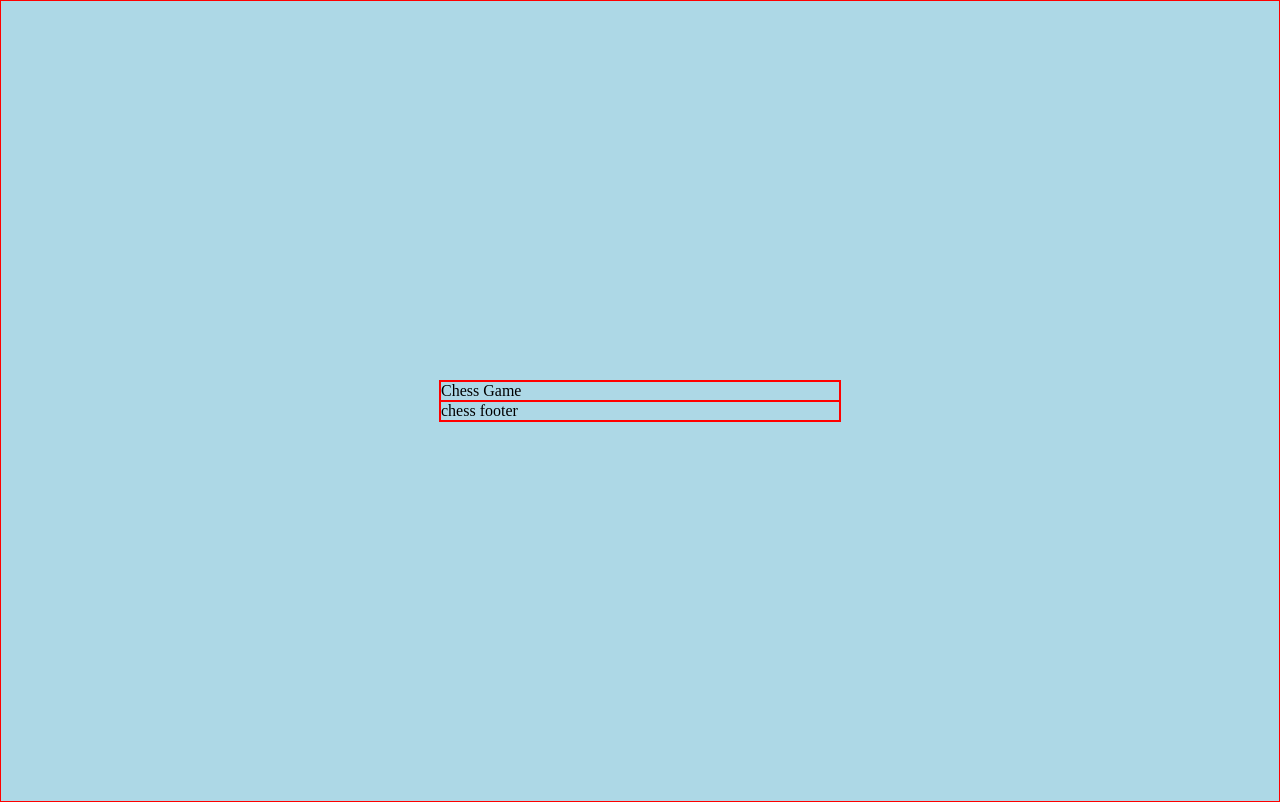
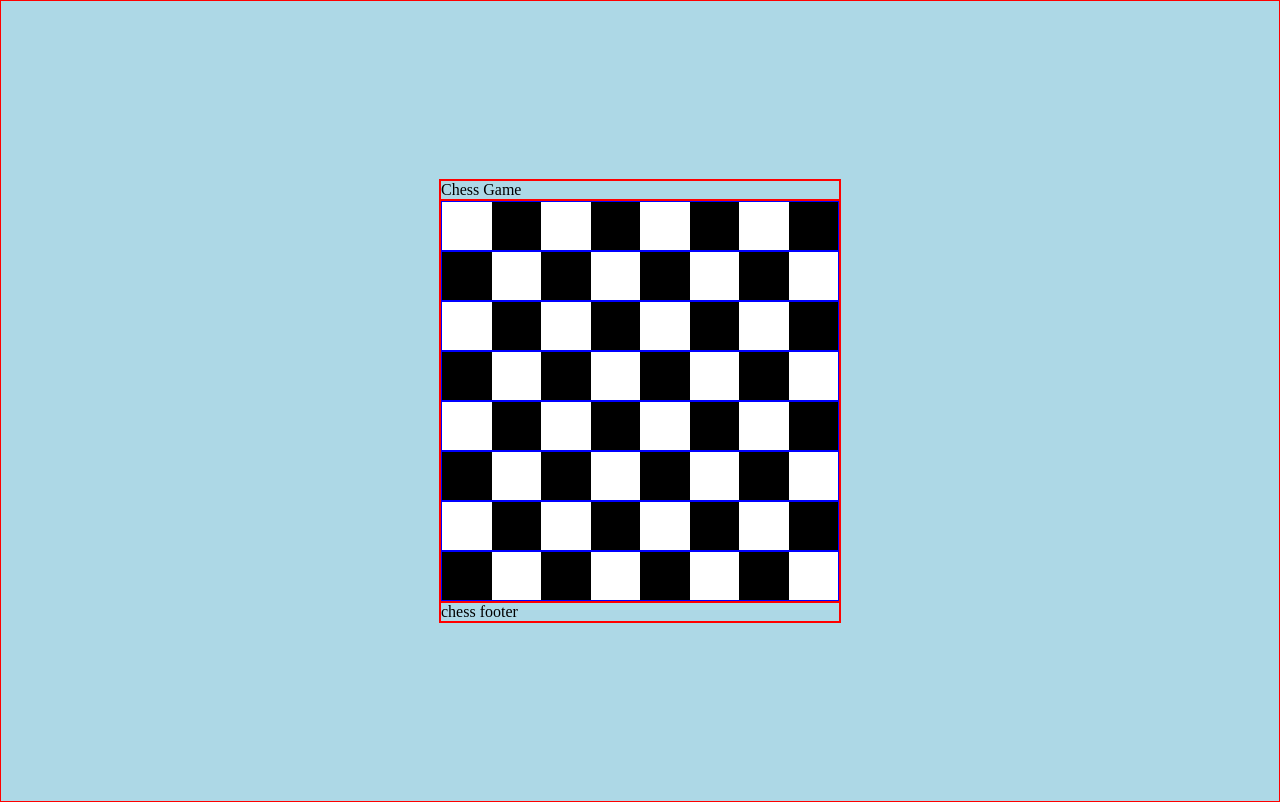
Before and after one commit to digitalmojo25/my-chess-game, a website built with webpack: page src/index.html in a window 1280 px wide. Built offline with nearby package versions, Linux system fonts and the light colour scheme.

Commit message:
created chess board

```diff
--- a/src/js/initBoard.js
+++ b/src/js/initBoard.js
@@ -1,9 +1,24 @@
-// initialize our chess board
 function initBoard () {
     console.log('initBoard');
+    const board = document.getElementById('chess-board');
 
-    for(let i = 0; i < 8; i++) {
+    for (let x = 0;x < 8;x++) {
         const row = document.createElement('div');
+        row.classList.add('row');
+        for (let y = 0;y < 8;y++) {
+            const space = document.createElement('div');
+            if (x % 2 === 0) {
+                y % 2 === 0 ?
+                space.classList.add('white-space') :
+                space.classList.add('black-space');
+            } else {
+                y % 2 === 0 ?
+                space.classList.add('black-space') :
+                space.classList.add('white-space');
+            }
+            row.appendChild(space);
+        }
+        board.appendChild(row);
     }
 
 }
--- a/src/sass/chessgame.scss
+++ b/src/sass/chessgame.scss
@@ -1,13 +1,8 @@
-html, body{
+html, body {
     height: 100%;
 }
 
 body {
-    // position: absolute;
-    // top: 0;
-    // right: 0;
-    // bottom: 0;
-    // left: 0;
     display: flex;
     justify-content: center;
     align-items: center;
@@ -16,7 +11,7 @@ body {
 }
 
 .chess-header {
- border: 1px solid red;
+    border: 1px solid red;
 }
 
 .chess-game {
@@ -24,9 +19,27 @@ body {
     max-width: 400px;
     width: 100%;
     border: 1px solid red;
-
+    #chess-board {
+        display: flex;
+        flex-direction: column;
+        height: 400px;
+        border: 1px solid red;
+        .row {
+            display: flex;
+            flex: 1;
+            border: 1px solid blue;
+        }
+        .white-space {
+            flex: 1;
+            background: #fff;
+        }
+        .black-space {
+            flex: 1;
+            background: #000;
+        }
+    }
 }
 
 .chess-footer {
- border: 1px solid red;
+    border: 1px solid red;
 }
```
